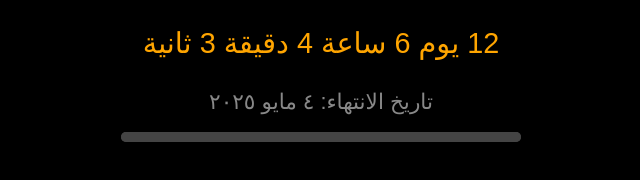
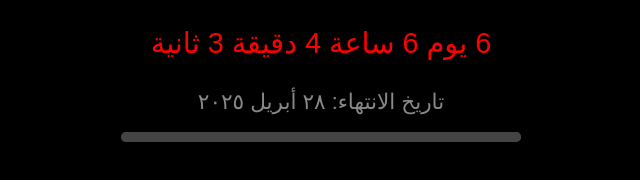
Before and after one commit to AmalAlAayed/ind, a plain HTML site: page index.html in a window 1280 px wide. Shown: the part 561-741 px from the top of the page, without its empty margins (319-959 px from the left). Drawn offline with Linux system fonts and the light colour scheme.

Commit message:
Update index.html

```diff
--- a/index.html
+++ b/index.html
@@ -285,9 +285,9 @@
 
         // Set the target dates and start the countdowns
         countdown("2025-05-01T00:00:00", "countdown1", "progress1", "endDate1"); // حفل التخرج (May 4, 2025)
-        countdown("2025-05-04T00:00:00", "countdown2", "progress2", "endDate2"); // تسليم البحث (May 1, 2025)
+        countdown("2025-04-28T00:00:00", "countdown2", "progress2", "endDate2"); // تسليم البحث (May 1, 2025)
         countdown("2025-05-22T00:00:00", "countdown3", "progress3", "endDate3"); // نهاية التدريب (May 22, 2025)
-        countdown("2025-05-08T00:00:00", "countdown4", "progress4", "endDate4");
+        countdown("2025-05-07T00:00:00", "countdown4", "progress4", "endDate4");
         countdown("2025-05-15T00:00:00", "countdown5", "progress5", "endDate5");
     </script>
 </body>
```
